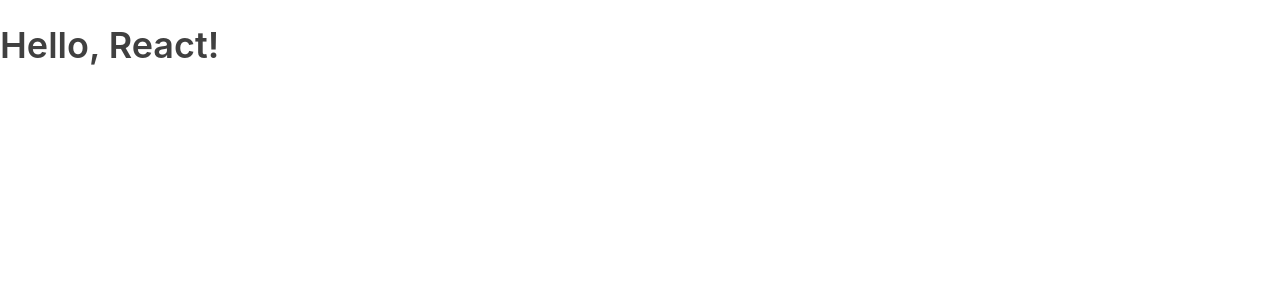
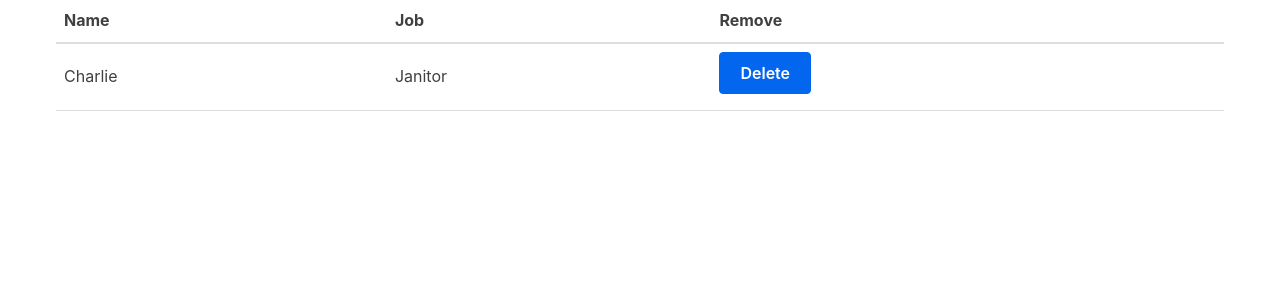
Before and after one commit to Elca10/308, a React (Vite) app in the folder packages/react-frontend/: page / in a window 1280 px wide. Shown: the top 300 px of the page. Built offline with nearby package versions, Linux system fonts and the light colour scheme.

Commit message:
lab 1 part 2 table setup

```diff
--- /dev/null
+++ b/packages/react-frontend/src/MyApp.jsx
@@ -0,0 +1,29 @@
+import React, { useState } from "react";
+import Table from "./Table";
+
+function MyApp() {
+  const [characters, setCharacters] = useState([
+    {
+      name: "Charlie",
+      job: "Janitor" // the rest of the data
+    }
+  ]);
+
+  function removeOneCharacter(index) {
+    const updated = characters.filter((character, i) => {
+      return i !== index;
+    });
+    setCharacters(updated);
+  };
+
+  return (
+  <div className="container">
+    <Table
+      characterData={characters}
+      removeCharacter={removeOneCharacter}
+    />
+  </div>
+);
+}
+
+export default MyApp;
--- /dev/null
+++ b/packages/react-frontend/src/Table.jsx
@@ -0,0 +1,49 @@
+import React from "react";
+
+function TableHeader() {
+  return (
+    <thead>
+      <tr>
+        <th>Name</th>
+        <th>Job</th>
+        <th>Remove</th>
+      </tr>
+    </thead>
+  );
+}
+
+function TableBody(props) {
+  const rows = props.characterData.map((row, index) => {
+    return (
+        <tr key={index}>
+        <td>{row.name}</td>
+        <td>{row.job}</td>
+        <td>
+            <button onClick={() => props.removeCharacter(index)}>
+            Delete
+            </button>
+        </td>
+        </tr>
+    );
+   }
+  );
+    return (
+      <tbody>
+        {rows}
+       </tbody>
+   );
+}
+
+function Table(props) {
+  return (
+    <table>
+      <TableHeader />
+      <TableBody
+        characterData={props.characterData}
+        removeCharacter={props.removeCharacter}
+      />
+    </table>
+  );
+}
+
+export default Table;
--- a/packages/react-frontend/src/main.jsx
+++ b/packages/react-frontend/src/main.jsx
@@ -1,20 +1,12 @@
 import React from "react";
 import ReactDOMClient from "react-dom/client";
+import MyApp from "./MyApp";
 import "./main.css";
 
-function MyApp() {
-  return (
-    <div>
-      <h1>Hello, React!</h1>
-    </div>
-  );
-}
-
-// Create the container
 const container = document.getElementById("root");
 
 // Create a root
 const root = ReactDOMClient.createRoot(container);
 
-// Initial render: Render an element to the Root
+// Initial render:
 root.render(<MyApp />);
```
